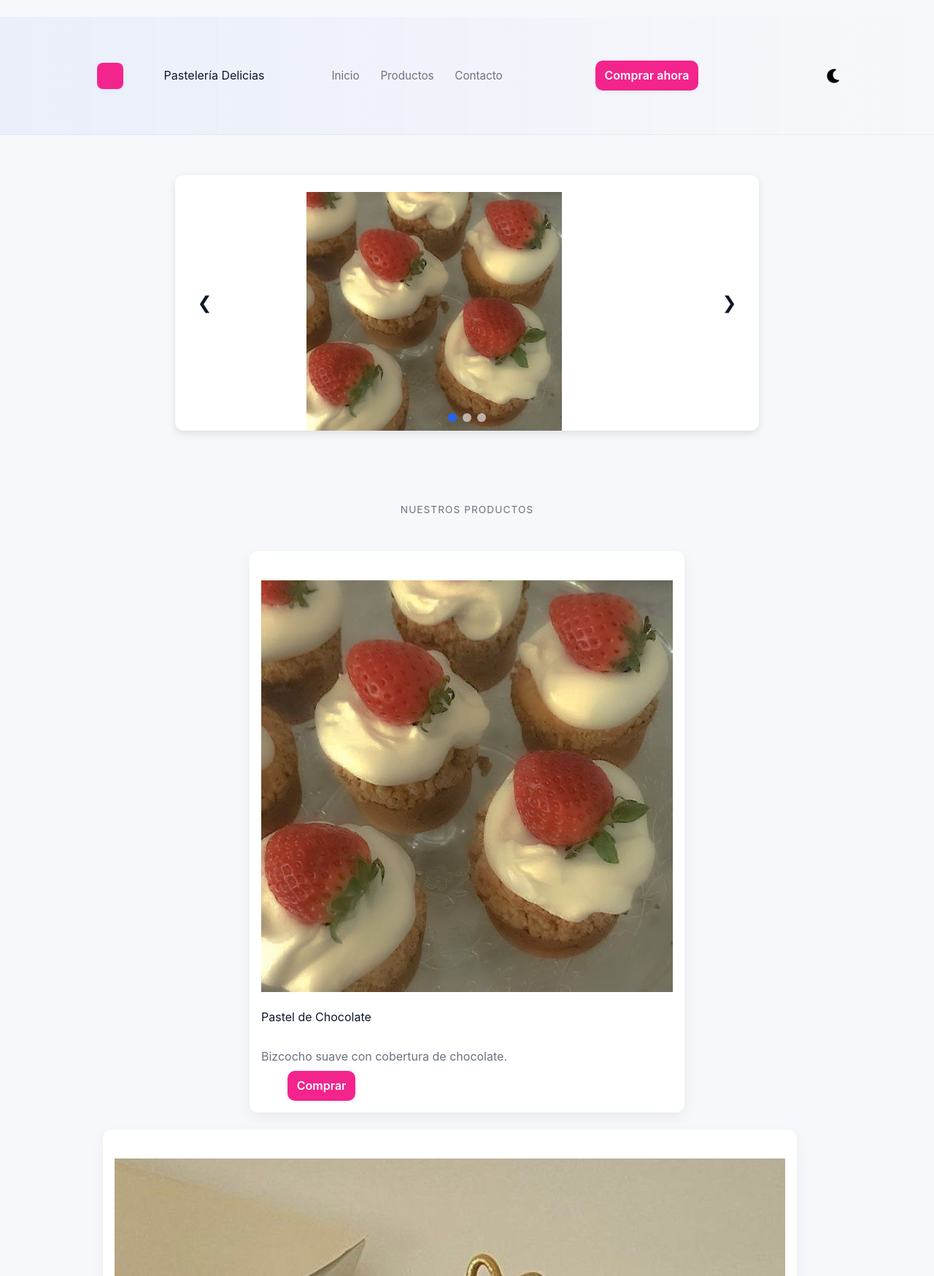
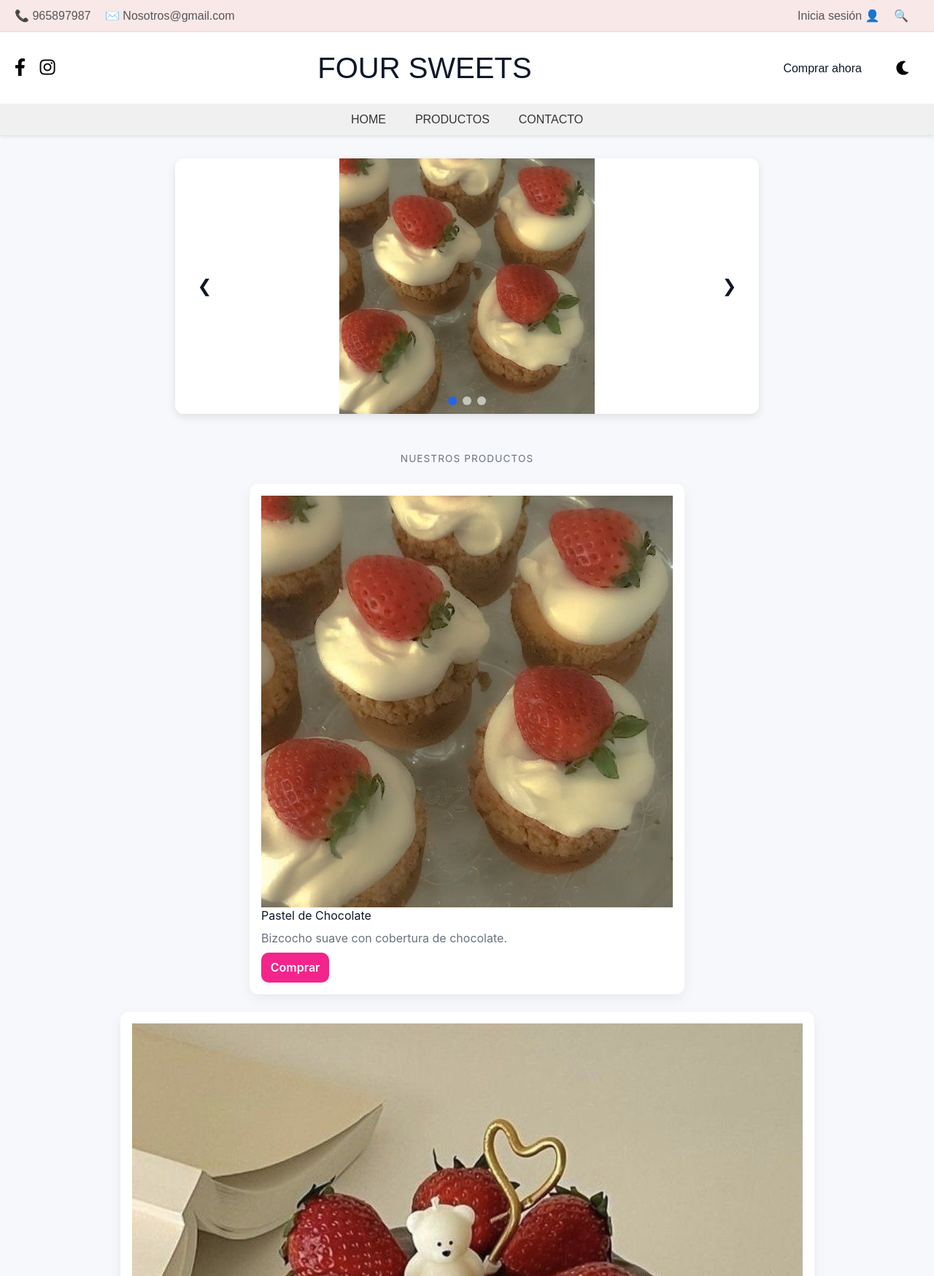
Before and after one commit to DeybiPayco/T07_PASTELERIA, a Flask app: page / in a window 1280 px wide. Shown: the top 1748 px of the page at 73% size. Run offline with Flask 3, Linux system fonts and the light colour scheme; style sheets or scripts are compiled from the project's sources.

Commit message:
modificacion de menu

```diff
--- a/static/css/home.css
+++ b/static/css/home.css
@@ -3,17 +3,19 @@
    Incluye: variables, layout, header, botones, cards, formulario, pie de página (footer) y responsive.
 */
 
-:root{
+:root {
   --bg: #f7f8fb;
   --surface: #ffffff;
-  --primary: #f3248c; /* azul */
+  --primary: #f3248c;
+  /* azul */
   --primary-600: #eb56c6;
-  --accent: #06b6d4; /* cian */
+  --accent: #06b6d4;
+  /* cian */
   --muted: #6b7280;
   --danger: #ef4444;
   --radius: 12px;
-  --shadow-soft: 0 6px 18px rgba(16,24,40,0.06);
-  --shadow-sm: 0 2px 6px rgba(16,24,40,0.04);
+  --shadow-soft: 0 6px 18px rgba(16, 24, 40, 0.06);
+  --shadow-sm: 0 2px 6px rgba(16, 24, 40, 0.04);
   --gap: 1rem;
   --max-width: 1100px;
   --container-padding: 1.25rem;
@@ -21,158 +23,409 @@
 }
 
 /* Reset ligero */
-*{box-sizing:border-box}
-html,body{height:100%}
-body{
-  margin:0;
+* {
+  box-sizing: border-box
+}
+
+html,
+body {
+  height: 100%
+}
+
+body {
+  margin: 0;
   font-family: Inter, system-ui, -apple-system, "Segoe UI", Roboto, "Helvetica Neue", Arial;
-  background:var(--bg);
-  color:#0f172a;
-  -webkit-font-smoothing:antialiased;
-  -moz-osx-font-smoothing:grayscale;
-  line-height:1.45;
+  background: var(--bg);
+  color: #0f172a;
+  -webkit-font-smoothing: antialiased;
+  -moz-osx-font-smoothing: grayscale;
+  line-height: 1.45;
 }
 
 /* Contenedor central */
-.container{
-  max-width:var(--max-width);
-  margin:0 auto;
-  padding:var(--container-padding);
+.container {
+  max-width: var(--max-width);
+  margin: 0 auto;
+  padding: var(--container-padding);
 }
 
-/* Header / navegación */
-.header{
-  background:linear-gradient(90deg, rgba(37,99,235,0.06), transparent);
-  padding:0.75rem var(--container-padding);
-  border-bottom:1px solid rgba(15,23,42,0.04);
+/* --- ESTILOS DE LA NUEVA CABECERA "FOUR SWEETS" --- */
+
+.header-foursweets {
+  font-family: Arial, sans-serif;
+  background-color: #fff;
+  box-shadow: 0 2px 5px rgba(0, 0, 0, 0.1);
 }
-.header-inner{
-  display:flex;
-  align-items:center;
-  justify-content:space-between;
-  gap:var(--gap);
+
+.top-bar {
+  display: flex;
+  justify-content: space-between;
+  align-items: center;
+  padding: 10px 20px;
+  background-color: #f8e8e8;
+  color: #555;
+  border-bottom: 1px solid #ddd;
 }
-.brand{
-  display:flex;
-  gap:0.75rem;
-  align-items:center;
+
+.contact-info span,
+.user-actions a {
+  margin-right: 15px;
+  text-decoration: none;
+  color: #555;
 }
-.brand .logo{
-  width:36px;height:36px;border-radius:8px;background:var(--primary);
-  box-shadow:var(--shadow-sm);display:inline-block
+
+.user-actions a {
+  display: inline-flex;
+  align-items: center;
 }
-.brand h1{font-size:1rem;margin:0}
 
-.nav{
-  display:flex;gap:0.5rem;align-items:center
+.main-header {
+  display: flex;
+  justify-content: space-between;
+  align-items: center;
+  padding: 20px 20px;
 }
-.nav a{
-  text-decoration:none;color:var(--muted);padding:0.5rem 0.65rem;border-radius:8px;font-size:0.95rem
+
+.social-icons a {
+  margin-right: 15px;
+  font-size: 24px;
+  color: #000;
 }
-.nav a:hover{color:var(--primary)}
+
+.logo-center h1 {
+  font-size: 2.5em;
+  font-weight: normal;
+  text-align: center;
+  flex-grow: 1;
+}
+
+.main-actions {
+  display: flex;
+  align-items: center;
+  gap: 15px;
+}
+
+.main-nav ul {
+  list-style: none;
+  display: flex;
+  justify-content: center;
+  padding: 10px;
+  background-color: #f0f0f0;
+}
+
+.main-nav li a {
+  text-decoration: none;
+  color: #333;
+  padding: 10px 20px;
+  transition: background-color 0.3s;
+}
+
+.main-nav li a:hover {
+  background-color: #ddd;
+}
+
+/* --- FIN DE ESTILOS DE LA NUEVA CABECERA --- */
 
 /* Botones */
-.btn{
-  display:inline-flex;align-items:center;gap:0.5rem;padding:0.55rem 0.8rem;border-radius:10px;border:0;cursor:pointer;
-  font-weight:600;background:transparent;transition:transform var(--transition), box-shadow var(--transition), background-color var(--transition);
+.btn {
+  display: inline-flex;
+  align-items: center;
+  gap: 0.5rem;
+  padding: 0.55rem 0.8rem;
+  border-radius: 10px;
+  border: 0;
+  cursor: pointer;
+  font-weight: 600;
+  background: transparent;
+  transition: transform var(--transition), box-shadow var(--transition), background-color var(--transition);
 }
-.btn:focus{outline:3px solid rgba(37,99,235,0.12);outline-offset:2px}
 
-.btn-primary{
-  background:var(--primary);color:white;box-shadow:var(--shadow-sm)
+.btn:focus {
+  outline: 3px solid rgba(37, 99, 235, 0.12);
+  outline-offset: 2px
 }
-.btn-primary:hover{transform:translateY(-2px);background:var(--primary-600)}
 
-.btn-secondary{
-  background:transparent;color:var(--primary);border:1px solid rgba(37,99,235,0.12)
+.btn-primary {
+  background: var(--primary);
+  color: white;
+  box-shadow: var(--shadow-sm)
 }
-.btn-ghost{background:transparent;color:var(--muted)}
-.btn-danger{background:var(--danger);color:white}
+
+.btn-primary:hover {
+  transform: translateY(-2px);
+  background: var(--primary-600)
+}
+
+.btn-secondary {
+  background: transparent;
+  color: var(--primary);
+  border: 1px solid rgba(37, 99, 235, 0.12)
+}
+
+.btn-ghost {
+  background: transparent;
+  color: var(--muted)
+}
+
+.btn-danger {
+  background: var(--danger);
+  color: white
+}
 
 /* Tarjetas */
-.card{
-  background:var(--surface);border-radius:var(--radius);box-shadow:var(--shadow-soft);padding:1rem;
+.card {
+  background: var(--surface);
+  border-radius: var(--radius);
+  box-shadow: var(--shadow-soft);
+  padding: 1rem;
 }
-.card h3{margin:0 0 0.5rem 0}
+
+.card h3 {
+  margin: 0 0 0.5rem 0
+}
 
 /* Layout principal */
-.main{
-  padding:1.25rem var(--container-padding);
+.main {
+  padding: 1.25rem var(--container-padding);
 }
-.grid{
-  display:grid;grid-template-columns:1fr 320px;gap:1.25rem
+
+.grid {
+  display: grid;
+  grid-template-columns: 1fr 320px;
+  gap: 1.25rem
 }
-@media (max-width:900px){
-  .grid{grid-template-columns:1fr}
+
+@media (max-width:900px) {
+  .grid {
+    grid-template-columns: 1fr
+  }
 }
 
 /* Formularios */
 .input,
 textarea,
-select{
-  width:100%;padding:0.6rem;border-radius:8px;border:1px solid rgba(15,23,42,0.06);background:transparent;font-size:0.95rem
+select {
+  width: 100%;
+  padding: 0.6rem;
+  border-radius: 8px;
+  border: 1px solid rgba(15, 23, 42, 0.06);
+  background: transparent;
+  font-size: 0.95rem
 }
-.input:focus,textarea:focus,select:focus{border-color:var(--primary);box-shadow:0 6px 20px rgba(37,99,235,0.06);outline:none}
-.label{display:block;margin-bottom:0.4rem;color:var(--muted);font-size:0.9rem}
-.form-row{display:flex;gap:0.75rem}
-.form-row > *{flex:1}
+
+.input:focus,
+textarea:focus,
+select:focus {
+  border-color: var(--primary);
+  box-shadow: 0 6px 20px rgba(37, 99, 235, 0.06);
+  outline: none
+}
+
+.label {
+  display: block;
+  margin-bottom: 0.4rem;
+  color: var(--muted);
+  font-size: 0.9rem
+}
+
+.form-row {
+  display: flex;
+  gap: 0.75rem
+}
+
+.form-row>* {
+  flex: 1
+}
 
 /* Lista / items */
-.list{list-style:none;padding:0;margin:0;display:flex;flex-direction:column;gap:0.6rem}
-.list-item{display:flex;justify-content:space-between;align-items:center;padding:0.65rem;border-radius:10px;border:1px solid rgba(15,23,42,0.03);background:linear-gradient(180deg, rgba(255,255,255,0.6), transparent)}
+.list {
+  list-style: none;
+  padding: 0;
+  margin: 0;
+  display: flex;
+  flex-direction: column;
+  gap: 0.6rem
+}
+
+.list-item {
+  display: flex;
+  justify-content: space-between;
+  align-items: center;
+  padding: 0.65rem;
+  border-radius: 10px;
+  border: 1px solid rgba(15, 23, 42, 0.03);
+  background: linear-gradient(180deg, rgba(255, 255, 255, 0.6), transparent)
+}
 
 /* Pie de página */
-.footer{
-  margin-top:2rem;padding:1.25rem var(--container-padding);background:linear-gradient(180deg, rgba(6,182,212,0.03), transparent);
-  border-top:1px solid rgba(15,23,42,0.04);
+.footer {
+  margin-top: 2rem;
+  padding: 1.25rem var(--container-padding);
+  background: linear-gradient(180deg, rgba(6, 182, 212, 0.03), transparent);
+  border-top: 1px solid rgba(15, 23, 42, 0.04);
 }
-.footer-inner{
-  max-width:var(--max-width);margin:0 auto;display:flex;flex-wrap:wrap;justify-content:space-between;gap:1rem;align-items:center;padding:0.5rem 0;
+
+.footer-inner {
+  max-width: var(--max-width);
+  margin: 0 auto;
+  display: flex;
+  flex-wrap: wrap;
+  justify-content: space-between;
+  gap: 1rem;
+  align-items: center;
+  padding: 0.5rem 0;
 }
-.footer .copyright{color:var(--muted);font-size:0.9rem}
-.footer .links{display:flex;gap:0.75rem;align-items:center}
-.footer a{color:var(--muted);text-decoration:none;font-size:0.95rem}
-.footer a:hover{color:var(--primary)}
+
+.footer .copyright {
+  color: var(--muted);
+  font-size: 0.9rem
+}
+
+.footer .links {
+  display: flex;
+  gap: 0.75rem;
+  align-items: center
+}
+
+.footer a {
+  color: var(--muted);
+  text-decoration: none;
+  font-size: 0.95rem
+}
+
+.footer a:hover {
+  color: var(--primary)
+}
 
 /* Pequeños utilitarios */
-.center{text-align:center}
-.hstack{display:flex;align-items:center;gap:0.6rem}
-.vstack{display:flex;flex-direction:column;gap:0.6rem}
-.kicker{font-size:0.85rem;color:var(--muted);text-transform:uppercase;letter-spacing:0.08em}
-.muted{color:var(--muted)}
-.badge{display:inline-block;padding:0.2rem 0.5rem;border-radius:999px;font-size:0.8rem;background:rgba(15,23,42,0.04)}
+.center {
+  text-align: center
+}
+
+.hstack {
+  display: flex;
+  align-items: center;
+  gap: 0.6rem
+}
+
+.vstack {
+  display: flex;
+  flex-direction: column;
+  gap: 0.6rem
+}
+
+.kicker {
+  font-size: 0.85rem;
+  color: var(--muted);
+  text-transform: uppercase;
+  letter-spacing: 0.08em
+}
+
+.muted {
+  color: var(--muted)
+}
+
+.badge {
+  display: inline-block;
+  padding: 0.2rem 0.5rem;
+  border-radius: 999px;
+  font-size: 0.8rem;
+  background: rgba(15, 23, 42, 0.04)
+}
 
 /* Responsive tweaks */
-@media (max-width:600px){
-  .brand h1{font-size:0.95rem}
-  .nav{display:none} /* el usuario puede reemplazar por un menú hamburguesa */
-  .container{padding:0.75rem}
+@media (max-width:600px) {
+  .brand h1 {
+    font-size: 0.95rem
+  }
+
+  .nav {
+    display: none
+  }
+
+  /* el usuario puede reemplazar por un menú hamburguesa */
+  .container {
+    padding: 0.75rem
+  }
 }
 
 /* Accesibilidad: foco visible para botones y links */
-a:focus,button:focus{outline:3px solid rgba(37,99,235,0.12);outline-offset:2px}
+a:focus,
+button:focus {
+  outline: 3px solid rgba(37, 99, 235, 0.12);
+  outline-offset: 2px
+}
 
 /* Animaciones pequeñas */
-.fade-in{animation:fadeIn 360ms ease both}
-@keyframes fadeIn{from{opacity:0;transform:translateY(6px)}to{opacity:1;transform:none}}
+.fade-in {
+  animation: fadeIn 360ms ease both
+}
+
+@keyframes fadeIn {
+  from {
+    opacity: 0;
+    transform: translateY(6px)
+  }
+
+  to {
+    opacity: 1;
+    transform: none
+  }
+}
 
 /* Ejemplo de clases para pie con varias columnas */
-.footer-grid{display:grid;grid-template-columns:repeat(3,1fr);gap:1rem}
-@media (max-width:800px){.footer-grid{grid-template-columns:1fr;}}
+.footer-grid {
+  display: grid;
+  grid-template-columns: repeat(3, 1fr);
+  gap: 1rem
+}
+
+@media (max-width:800px) {
+  .footer-grid {
+    grid-template-columns: 1fr;
+  }
+}
 
 /* Helper para iconos dentro de botones */
-.icon{width:1rem;height:1rem;display:inline-block}
+.icon {
+  width: 1rem;
+  height: 1rem;
+  display: inline-block
+}
 
 /* Estilos para tabla simple */
-.table{width:100%;border-collapse:collapse;background:var(--surface);border-radius:8px;overflow:hidden}
-.table th,.table td{padding:0.7rem;border-bottom:1px solid rgba(15,23,42,0.04);text-align:left}
-.table th{background:rgba(15,23,42,0.02);font-weight:600}
+.table {
+  width: 100%;
+  border-collapse: collapse;
+  background: var(--surface);
+  border-radius: 8px;
+  overflow: hidden
+}
+
+.table th,
+.table td {
+  padding: 0.7rem;
+  border-bottom: 1px solid rgba(15, 23, 42, 0.04);
+  text-align: left
+}
+
+.table th {
+  background: rgba(15, 23, 42, 0.02);
+  font-weight: 600
+}
 
 /* Estilos finales: llamadas a la acción en el footer */
-.cta-footer{display:flex;gap:0.5rem;align-items:center}
+.cta-footer {
+  display: flex;
+  gap: 0.5rem;
+  align-items: center
+}
 
 /* Small print */
-.small{font-size:0.85rem;color:var(--muted)}
+.small {
+  font-size: 0.85rem;
+  color: var(--muted)
+}
 
 /* End of file */
 .btn-theme-toggle {
@@ -195,21 +448,24 @@
 
 /* Contenedor del menú desplegable */
 .dropdown {
-    position: relative; /* Es clave para que el contenido desplegable se posicione correctamente */
+  position: relative;
+  /* Es clave para que el contenido desplegable se posicione correctamente */
   display: inline-block;
 }
 
 /* Contenido del menú desplegable (oculto por defecto) */
 .dropdown-content {
-    display: none; /* Oculta el menú por defecto */
+  display: none;
+  /* Oculta el menú por defecto */
   position: absolute;
   background-color: #f9f9f9;
   min-width: 160px;
-    box-shadow: 0px 8px 16px 0px rgba(0,0,0,0.2);
+  box-shadow: 0px 8px 16px 0px rgba(0, 0, 0, 0.2);
   z-index: 1;
   border-radius: 5px;
   padding: 5px 0;
-    left: 0; /* Alinea el menú a la izquierda del enlace */
+  left: 0;
+  /* Alinea el menú a la izquierda del enlace */
 }
 
 /* Estilo para los enlaces dentro del menú desplegable */
@@ -228,5 +484,6 @@
 
 /* Mostrar el menú desplegable al pasar el mouse por el contenedor */
 .dropdown:hover .dropdown-content {
-    display: block; /* Muestra el menú cuando se pasa el mouse */
+  display: block;
+  /* Muestra el menú cuando se pasa el mouse */
 }
--- a/static/js/theme-toggle.js
+++ b/static/js/theme-toggle.js
@@ -5,35 +5,42 @@
     const moonIcon = document.querySelector('.moon-icon');
     const sunIcon = document.querySelector('.sun-icon');
 
-    // Selecciona los elementos principales que cambian de color
-    const header = document.querySelector('.header');
+    // Selecciona los elementos principales que cambian de color (CORREGIDO)
+    const header = document.querySelector('.header-foursweets');
     const main = document.querySelector('.main');
     const footer = document.querySelector('.footer');
     const cards = document.querySelectorAll('.card');
 
     // 2. Define una función para aplicar o quitar el tema
     const applyTheme = (theme) => {
-        if (theme === 'dark') {
-            body.classList.add('dark-mode');
-            header.classList.add('dark-mode');
-            main.classList.add('dark-mode');
-            footer.classList.add('dark-mode');
-            cards.forEach(card => card.classList.add('dark-mode')); // Aplica a cada tarjeta
-            moonIcon.classList.add('hidden');
-            sunIcon.classList.remove('hidden');
-        } else {
-            body.classList.remove('dark-mode');
-            header.classList.remove('dark-mode');
-            main.classList.remove('dark-mode');
-            footer.classList.remove('dark-mode');
-            cards.forEach(card => card.classList.remove('dark-mode'));
-            moonIcon.classList.remove('hidden');
-            sunIcon.classList.add('hidden');
+        const isDarkMode = theme === 'dark';
+
+        // Aplica o quita la clase 'dark-mode' a todos los elementos relevantes
+        body.classList.toggle('dark-mode', isDarkMode);
+
+        // Verifica si los elementos existen antes de aplicar la clase
+        if (header) {
+            header.classList.toggle('dark-mode', isDarkMode);
         }
+        if (main) {
+            main.classList.toggle('dark-mode', isDarkMode);
+        }
+        if (footer) {
+            footer.classList.toggle('dark-mode', isDarkMode);
+        }
+
+        // Itera sobre las tarjetas para aplicar el estilo
+        cards.forEach(card => card.classList.toggle('dark-mode', isDarkMode));
+
+        // Cambia los íconos del botón
+        moonIcon.classList.toggle('hidden', isDarkMode);
+        sunIcon.classList.toggle('hidden', !isDarkMode);
     };
 
     // 3. Obtén el tema inicial y aplícalo
-    const currentTheme = localStorage.getItem('theme') || (window.matchMedia('(prefers-color-scheme: dark)').matches ? 'dark' : 'light');
+    const savedTheme = localStorage.getItem('theme');
+    const prefersDark = window.matchMedia('(prefers-color-scheme: dark)').matches;
+    const currentTheme = savedTheme || (prefersDark ? 'dark' : 'light');
     applyTheme(currentTheme);
 
     // 4. Agrega el evento de clic al botón
--- a/templates/index.html
+++ b/templates/index.html
@@ -4,41 +4,57 @@
 <head>
     <meta charset="UTF-8">
     <meta name="viewport" content="width=device-width, initial-scale=1.0">
-
     <link href="{{ url_for('static', filename='css/output.css') }}" rel="stylesheet">
     <link href="{{ url_for('static', filename='css/home.css') }}" rel="stylesheet">
     <link href="{{ url_for('static', filename='css/carrusel.css') }}" rel="stylesheet">
     <link href="{{ url_for('static', filename='css/dark-mode.css') }}" rel="stylesheet">
+    <link rel="stylesheet" href="https://cdnjs.cloudflare.com/ajax/libs/font-awesome/5.15.4/css/all.min.css">
     <title>Pastelería Delicias</title>
 </head>
 
 <body>
-    <header class="header">
-    <div class="header-inner">
-      <div class="brand">
-        <span class="logo"></span>
-        <h1>Pastelería Delicias</h1>
+    <header class="header-foursweets">
+        <div class="top-bar">
+            <div class="contact-info">
+                <span>📞 965897987</span>
+                <span>✉️ Nosotros@gmail.com</span>
             </div>
-<nav class="nav">
-  <a href="{{ url_for('index') }}">Inicio</a>
-  <div class="dropdown">
-    <a href="{{ url_for('productos') }}">Productos</a>
+            <div class="user-actions">
+                <a href="#">Inicia sesión 👤</a>
+                <a href="#">🔍</a>
+            </div>
+        </div>
+        <div class="main-header">
+            <div class="social-icons">
+                <a href="#"><i class="fab fa-facebook-f"></i></a>
+                <a href="#"><i class="fab fa-instagram"></i></a>
+            </div>
+            <div class="logo-center">
+                <h1>FOUR SWEETS</h1>
+            </div>
+            <div class="main-actions">
+                <button class="buy-button">Comprar ahora</button>
+                <button id="theme-toggle" class="btn-theme-toggle">
+                    <img src="{{ url_for('static', filename='image/moon-icon.svg') }}" alt="Modo oscuro" class="moon-icon">
+                    <img src="{{ url_for('static', filename='image/sun-icon.svg') }}" alt="Modo claro" class="sun-icon hidden">
+                </button>
+            </div>
+        </div>
+        <nav class="main-nav">
+            <ul>
+                <li><a href="{{ url_for('index') }}">HOME</a></li>
+                <li class="dropdown">
+                    <a href="{{ url_for('productos') }}">PRODUCTOS</a>
                     <div class="dropdown-content">
                         <a href="#">Pasteles</a>
                         <a href="#">Galletas</a>
                         <a href="#">Bebidas</a>
                     </div>
-  </div>
-  <a href="{{ url_for('contactanos') }}">Contacto</a>
+                </li>
+                <li><a href="{{ url_for('contactanos') }}">CONTACTO</a></li>
+            </ul>
         </nav>
-      <button class="btn btn-primary">Comprar ahora</button>
-            <button id="theme-toggle" class="btn-theme-toggle">
-        <img src="{{ url_for('static', filename='image/moon-icon.svg') }}" alt="Modo oscuro" class="moon-icon">
-        <img src="{{ url_for('static', filename='image/sun-icon.svg') }}" alt="Modo claro" class="sun-icon hidden">
-      </button>
-    </div>
     </header>
-
     <div class="carousel-container mt-6">
         <div class="carousel-slide active">
             <img src="{{ url_for('static', filename='image/4.jpg') }}" alt="Imagen 1">
@@ -49,10 +65,8 @@
         <div class="carousel-slide">
             <img src="{{ url_for('static', filename='image/5.jpg') }}" alt="Imagen 3">
         </div>
-
         <button class="carousel-btn prev">&#10094;</button>
         <button class="carousel-btn next">&#10095;</button>
-
         <div class="carousel-dots"></div>
     </div>
 
@@ -65,14 +79,12 @@
                 <p class="muted">Bizcocho suave con cobertura de chocolate.</p>
                 <button class="btn btn-primary mt-2">Comprar</button>
             </div>
-
             <div class="card">
                 <img src="{{ url_for('static', filename='image/6.jpg') }}" alt="Tarta de fresa">
                 <h3>Tarta de Fresa</h3>
                 <p class="muted">Fresas frescas con crema batida casera.</p>
                 <button class="btn btn-primary mt-2">Comprar</button>
             </div>
-
             <div class="card">
                 <img src="{{ url_for('static', filename='image/5.jpg') }}" alt="Galletas artesanales">
                 <h3>Galletas Artesanales</h3>
@@ -93,7 +105,6 @@
             </div>
         </div>
     </footer>
-
     <script src="{{ url_for('static', filename='js/carrusel.js') }}"></script>
     <script src="{{ url_for('static', filename='js/theme-toggle.js') }}"></script>
 </body>
```
Also changed, not shown: static/css/dark-mode.css (+46 -3 lines). Lines whose indentation alone changed are shown as unchanged.
